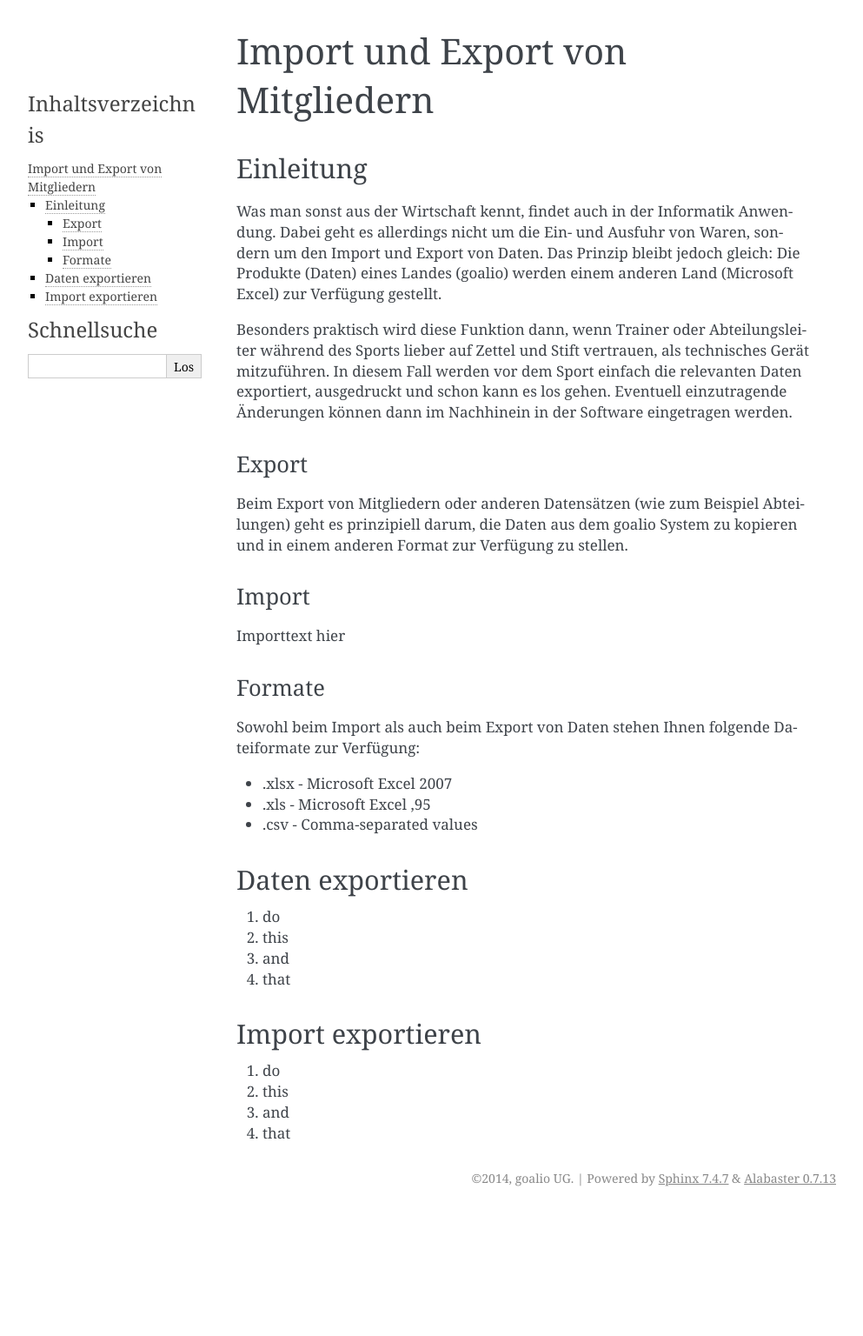
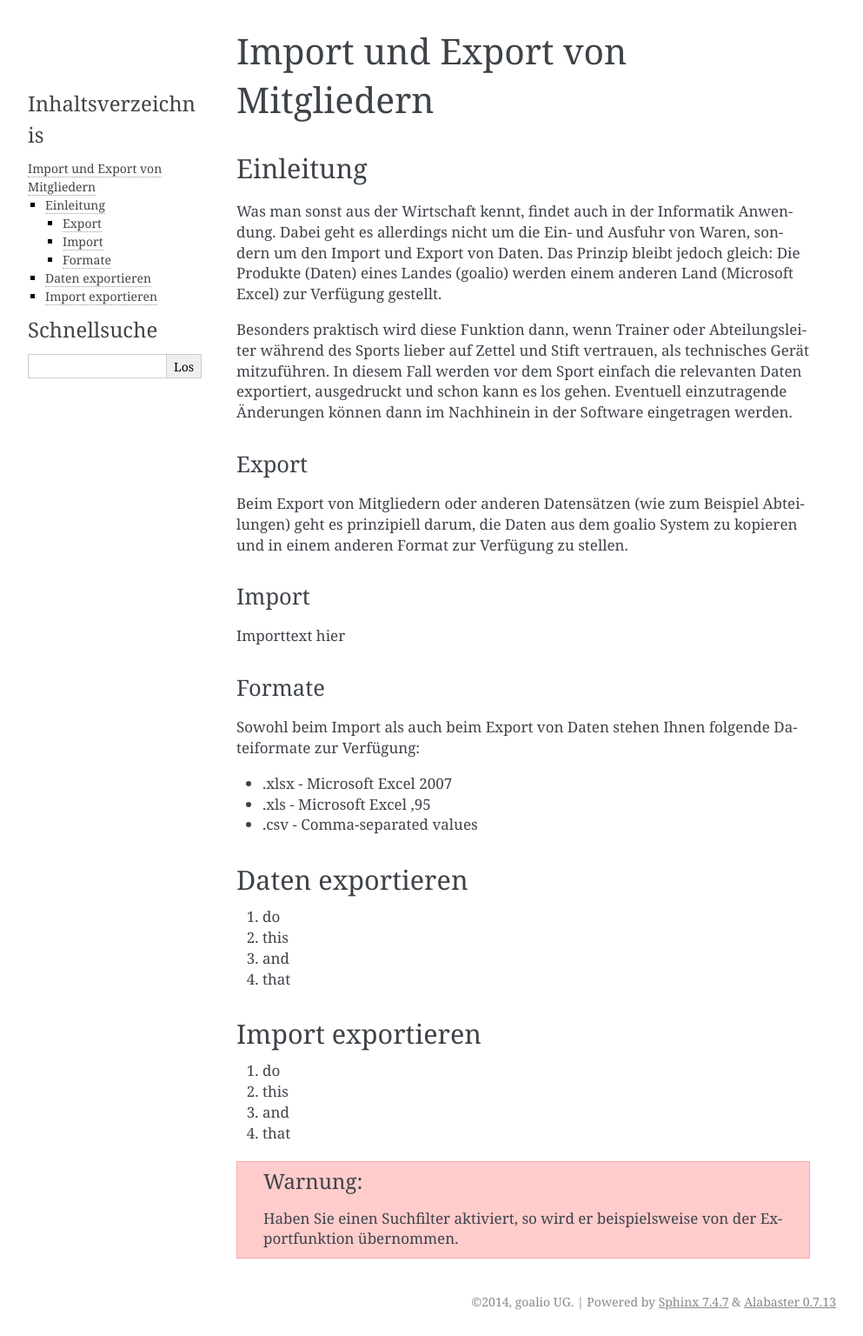
Before and after one commit to goalio/docs, a Sphinx documentation site: the page built from docs/module/mitglieder/mitglieder-export-import.rst, in a window 1280 px wide. Shown: the whole page at 87% size, without its empty margins (148-1141 px from the left). Built offline with Sphinx 7.4.7, drawn with Linux system fonts in a browser that asks for light colours; formulas are drawn with MathJax 3; before the commit the page ends 1394 px from its top, so only the background shows below that.

Commit message:
Update mitglieder-export-import.rst

```diff
--- a/docs/module/mitglieder/mitglieder-export-import.rst
+++ b/docs/module/mitglieder/mitglieder-export-import.rst
@@ -49,6 +49,9 @@ Import exportieren
 
 4. that
 
+.. warning::
+	Haben Sie einen Suchfilter aktiviert, so wird er beispielsweise von der Exportfunktion übernommen.
+
 .. _Operator: /de/latest/erste-schritte/benutzeroberflaeche.html#operatoren
 .. _Reiter: /de/latest/erste-schritte/benutzeroberflaeche.html#reiter
 .. _Schaltfläche: /de/latest/erste-schritte/benutzeroberflaeche.html#schaltflachen
```
